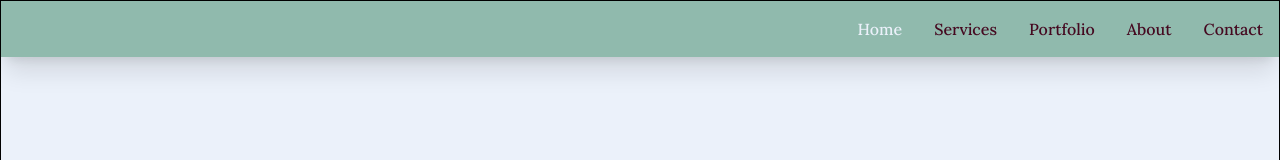
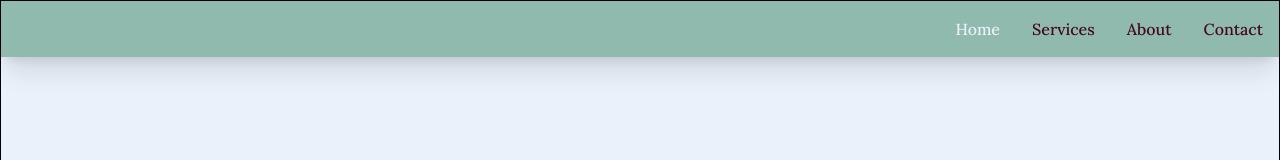
Before and after one commit to abanderson3/LKCreative-Website, a Next.js app in the folder lkcreative-website/: page / in a window 1280 px wide. Shown: the top 160 px of the page. Built offline with nearby package versions, Linux system fonts and the light colour scheme.

Commit message:
comment out portfolio page and navbar link

```diff
--- a/lkcreative-website/app/lib/components/Navbar.tsx
+++ b/lkcreative-website/app/lib/components/Navbar.tsx
@@ -17,7 +17,7 @@ const Navbar = () => {
       <ol className="font-medium flex flex-col p-4 md:p-0 mt-4 border rounded-lg md:flex-row md:space-x-8 md:mt-0 md:border-0">
         <li><Link className={ currentRoute === '/' ? notSelected : selected } href="/">Home</Link></li>
         <li><Link className={ currentRoute === '/services' ? notSelected : selected } href="/services">Services</Link></li>
-        <li><Link className={ currentRoute === '/portfolio' ? notSelected : selected } href="/portfolio">Portfolio</Link></li>
+        {/* <li><Link className={ currentRoute === '/portfolio' ? notSelected : selected } href="/portfolio">Portfolio</Link></li> */}
         <li><Link className={ currentRoute === '/about' ? notSelected : selected } href="/about">About</Link></li>
         <li><Link className={ currentRoute === '/contact' ? notSelected : selected } href="/contact">Contact</Link></li>
       </ol>
--- a/lkcreative-website/app/portfolio/page.tsx
+++ b/lkcreative-website/app/portfolio/page.tsx
@@ -1,9 +1,9 @@
-import PageTitle from "../lib/components/PageTitle"
+// import PageTitle from "../lib/components/PageTitle"
 
-export default function Portfolio() {
-  return (
-    <main className="">
-      <PageTitle title="Portfolio" />
-    </main>
-  )
-}
+// export default function Portfolio() {
+//   return (
+//     <main className="">
+//       <PageTitle title="Portfolio" />
+//     </main>
+//   )
+// }
```
